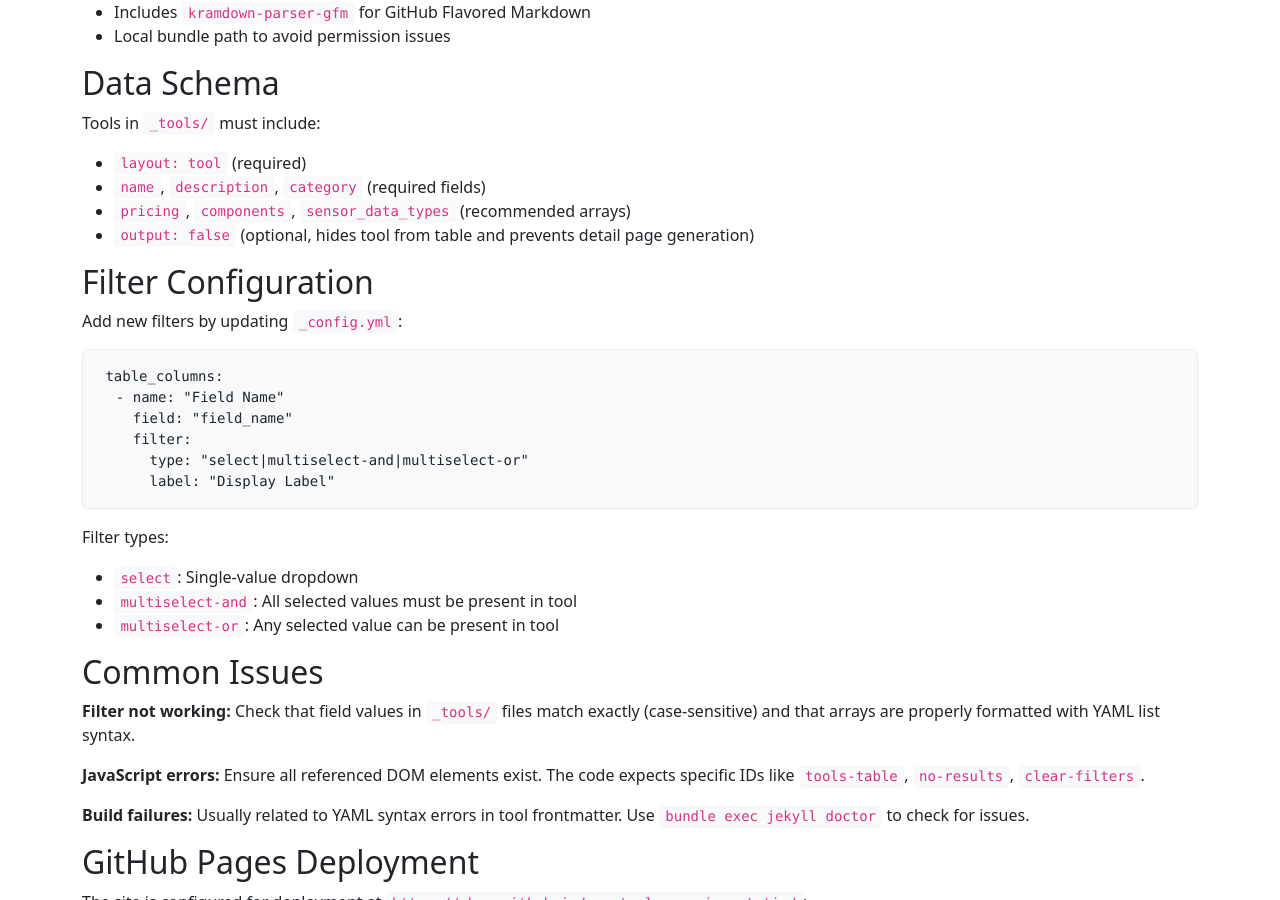
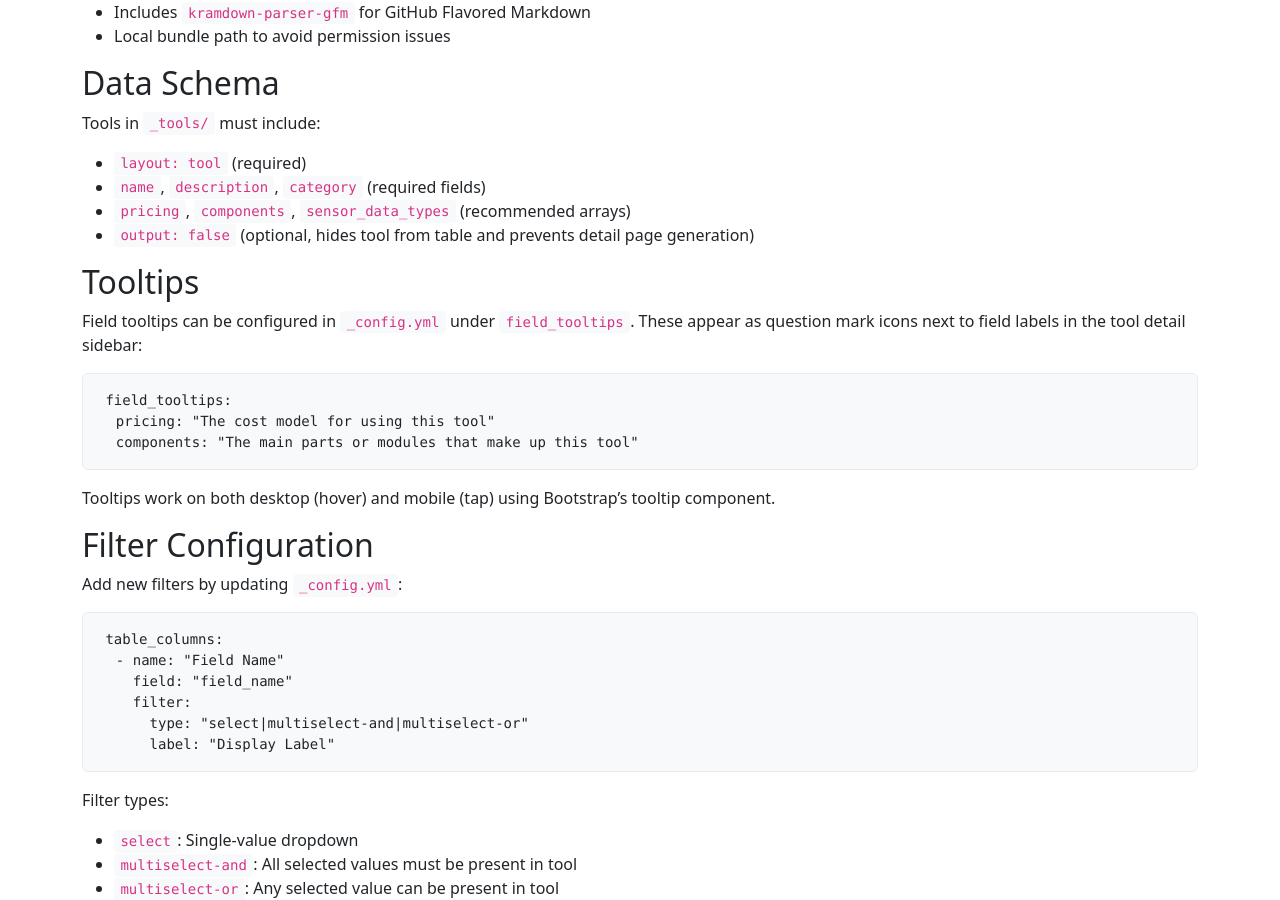
Before and after one commit to ghxm/esm-tool-overview-static, a Jekyll site: the page built from CLAUDE.md, in a window 1280 px wide and 900 px high, scrolled down 1910 px. Built offline with Jekyll 4.4.1, drawn with Linux system fonts in a browser that asks for light colours; our own code applies the rules of GitHub Pages for plain Markdown files.

Commit message:
Add tooltip support for tool fields in CLAUDE documentation and front-end templates

````diff
--- a/CLAUDE.md
+++ b/CLAUDE.md
@@ -87,6 +87,18 @@
 - `pricing`, `components`, `sensor_data_types` (recommended arrays)
 - `output: false` (optional, hides tool from table and prevents detail page generation)
 
+## Tooltips
+
+Field tooltips can be configured in `_config.yml` under `field_tooltips`. These appear as question mark icons next to field labels in the tool detail sidebar:
+
+```yaml
+field_tooltips:
+  pricing: "The cost model for using this tool"
+  components: "The main parts or modules that make up this tool"
+```
+
+Tooltips work on both desktop (hover) and mobile (tap) using Bootstrap's tooltip component.
+
 ## Filter Configuration
 
 Add new filters by updating `_config.yml`:
--- a/_config.yml
+++ b/_config.yml
@@ -47,6 +47,13 @@
       type: "multiselect-and"
       label: "Sensor Types"
 
+# Tooltips for tool information sidebar
+field_tooltips:
+  pricing: "The cost model for using this tool"
+  components: "The main parts or modules that make up this tool"
+  sensor_data_types: "Types of sensor data this tool can collect"
+  license: "The software license under which this tool is distributed"
+
 # Exclude from processing
 exclude:
   - Gemfile
--- a/_layouts/default.html
+++ b/_layouts/default.html
@@ -46,5 +46,16 @@
 
     <!-- Custom JS -->
     <script src="{{ '/assets/js/table.js' | relative_url }}"></script>
+
+    <!-- Initialize Bootstrap tooltips -->
+    <script>
+        document.addEventListener('DOMContentLoaded', function() {
+            // Initialize all tooltips
+            var tooltipTriggerList = [].slice.call(document.querySelectorAll('[data-bs-toggle="tooltip"]'));
+            var tooltipList = tooltipTriggerList.map(function (tooltipTriggerEl) {
+                return new bootstrap.Tooltip(tooltipTriggerEl);
+            });
+        });
+    </script>
 </body>
 </html>
````
Also changed, not shown: _layouts/tool.html (+50 -5 lines).
